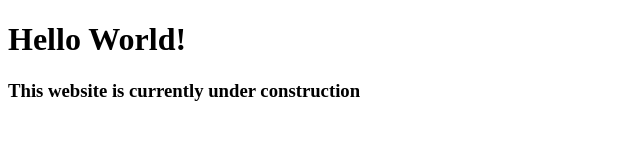
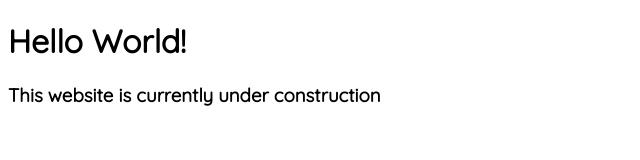
Before and after one commit to Jonathan-F-Bell/website-placeholder, a plain HTML site: page index.html in a window 1280 px wide. Shown: the whole page, without its empty margins (0-640 px from the left). Drawn offline with Linux system fonts and the light colour scheme.

Commit message:
Initial addition of css - changes font

```diff
--- a/index.html
+++ b/index.html
@@ -3,6 +3,8 @@
 <html lang="en">
 <head>
   <meta charset="utf-8">
+  <link href="https://fonts.googleapis.com/css?family=Quicksand:300,400" rel="stylesheet">
+  <link href="styles.css" rel="stylesheet">
 
   <title>Jonathan Bell</title>
   <meta name="description" content="Jonathan Bell's personal website">
--- /dev/null
+++ b/styles.css
@@ -0,0 +1,3 @@
+html {
+  font-family: 'Quicksand', sans-serif;
+}
```
